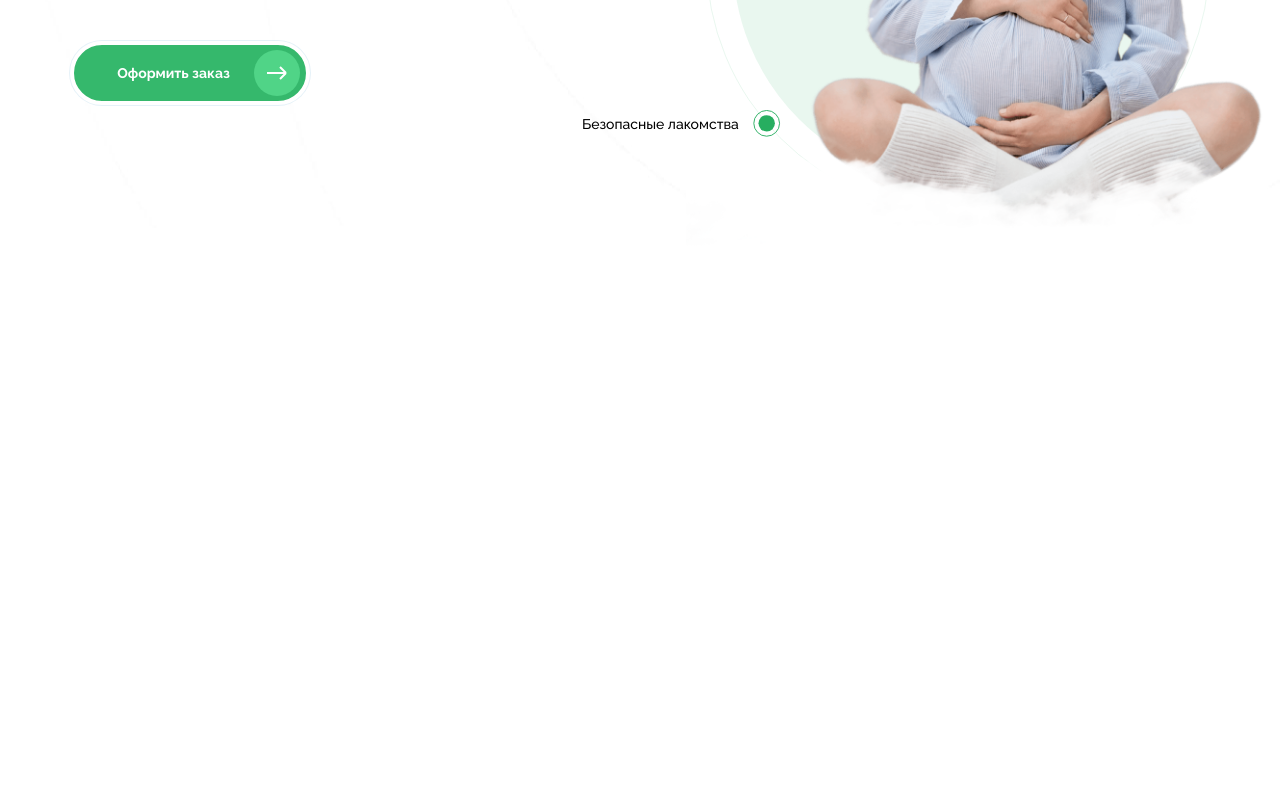
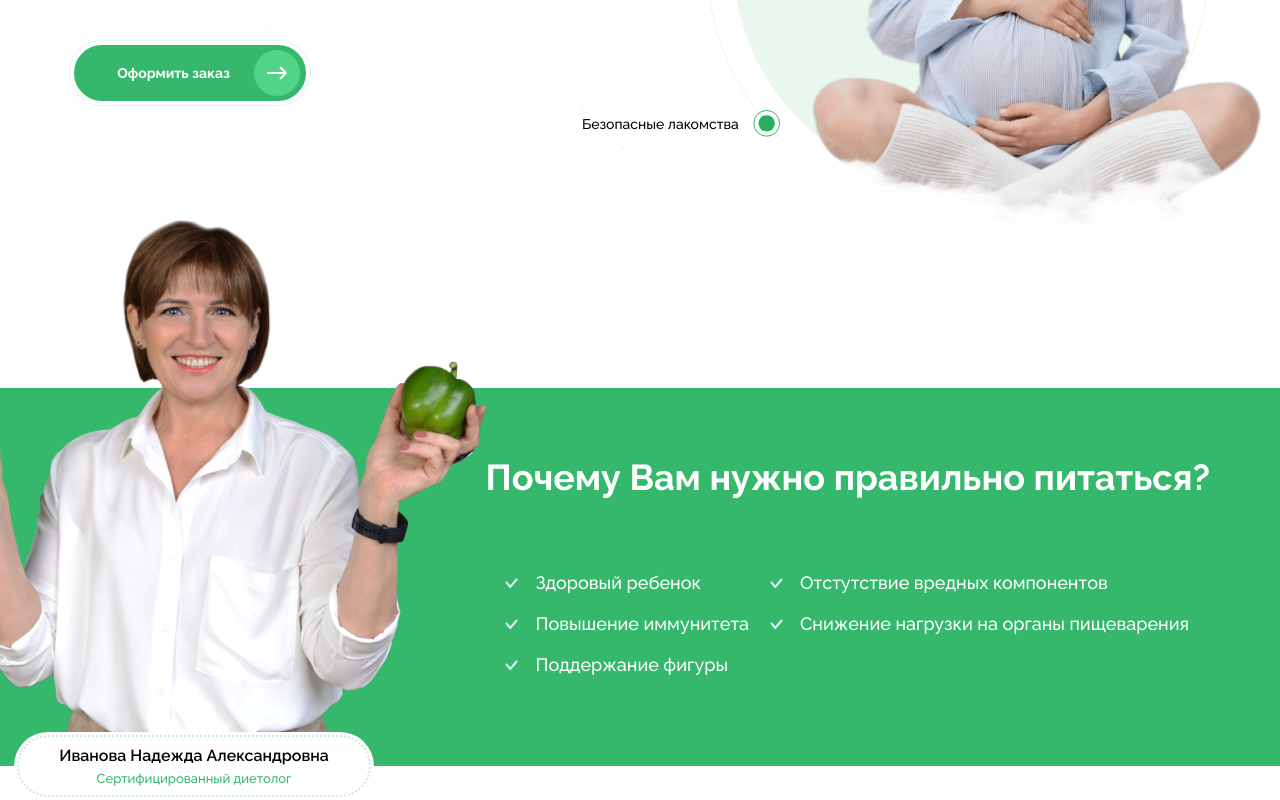
Before and after one commit to mobacsell/healthy-mom, a React (Create React App) app: page / in a window 1280 px wide. Shown: the part 464-1264 px from the top of the page. Before the commit the page ends 846 px from the top, so only its background shows below. Built offline with nearby package versions, Linux system fonts and the light colour scheme.

Commit message:
feat/fix: feat GoodNutrition comp; fix Promo background styles

```diff
--- a/src/App/App.tsx
+++ b/src/App/App.tsx
@@ -2,6 +2,7 @@ import React from "react";
 import styles from "./App.module.css";
 import { Header } from "./components/Header";
 import { Promo } from "./components/Promo";
+import { GoodNutrition } from "./components/GoodNutrition";
 
 export function App() {
   return (
@@ -9,6 +10,7 @@ export function App() {
       <Header />
       <main>
         <Promo />
+        <GoodNutrition />
       </main>
     </div>
   );
--- /dev/null
+++ b/src/App/components/GoodNutrition/GoodNutrition.module.css
@@ -0,0 +1,90 @@
+.root {
+  max-width: 1920px;
+  background-color: #35b86c;
+  margin: 160px auto 0;
+}
+
+.wrapper {
+  position: relative;
+  display: flex;
+  justify-content: flex-end;
+  gap: 58px;
+  width: 1140px;
+  min-height: 378px;
+  margin: 0 auto;
+  font-family: "Raleway", Arial, Helvetica, sans-serif;
+  color: #fff;
+}
+
+.image {
+  position: absolute;
+  bottom: 0;
+  left: -190px;
+}
+
+.content {
+  display: flex;
+  flex-direction: column;
+  gap: 58px;
+  padding-top: 68px;
+}
+
+.header {
+  font-size: 36px;
+  margin: 0;
+}
+
+.list {
+  display: flex;
+  flex-direction: column;
+  gap: 20px;
+  height: 122px;
+  flex-wrap: wrap;
+  list-style-image: url("../../../assets/goodNutrition/checkmark-proper-diet.svg");
+}
+
+.item {
+  font-size: 18px;
+  font-weight: 500;
+  padding-left: 10px;
+}
+
+.description {
+  position: relative;
+  display: flex;
+  flex-direction: column;
+  justify-content: center;
+  align-items: center;
+  gap: 6px;
+  position: absolute;
+  width: 360px;
+  height: 68px;
+  background-color: #fff;
+  left: -56px;
+  bottom: -34px;
+  border-radius: 64px;
+}
+
+.description::after {
+  content: "";
+  display: block;
+  position: absolute;
+  border: 2px dotted #35b86c44;
+  width: 350px;
+  height: 58px;
+  border-radius: 58px;
+}
+
+.name {
+  font-size: 16px;
+  font-weight: 600;
+  color: #000;
+  margin: 0;
+}
+
+.paragraph {
+  font-size: 13px;
+  font-weight: 500;
+  color: #35b86c;
+  margin: 0;
+}
--- /dev/null
+++ b/src/App/components/GoodNutrition/GoodNutrition.tsx
@@ -0,0 +1,31 @@
+import React from "react";
+import styles from "./GoodNutrition.module.css";
+import image from "../../../assets/goodNutrition/nutritionist.png";
+
+export function GoodNutrition() {
+  return (
+    <section className={styles.root}>
+      <div className={styles.wrapper}>
+        <img src={image} alt="женщина с овощами" className={styles.image} />
+        <div className={styles.content}>
+          <h1 className={styles.header}>
+            Почему Вам нужно правильно питаться?
+          </h1>
+          <ul className={styles.list}>
+            <li className={styles.item}>Здоровый ребенок</li>
+            <li className={styles.item}>Повышение иммунитета</li>
+            <li className={styles.item}>Поддержание фигуры</li>
+            <li className={styles.item}>Отстутствие вредных компонентов </li>
+            <li className={styles.item}>
+              Снижение нагрузки на органы пищеварения
+            </li>
+          </ul>
+        </div>
+        <div className={styles.description}>
+          <h1 className={styles.name}>Иванова Надежда Александровна</h1>
+          <p className={styles.paragraph}>Сертифицированный диетолог</p>
+        </div>
+      </div>
+    </section>
+  );
+}
--- /dev/null
+++ b/src/App/components/GoodNutrition/index.ts
@@ -0,0 +1 @@
+export { GoodNutrition } from "./GoodNutrition";
--- a/src/App/components/Promo/Promo.module.css
+++ b/src/App/components/Promo/Promo.module.css
@@ -1,11 +1,13 @@
-.root   {
-    margin-top: -150px;
-    padding-top: 150px;
-    background: no-repeat center center url('../../../assets/promo/background-banner.jpg')
+.root {
+  max-width: 1920px;
+  margin-top: -150px;
+  padding-top: 150px;
+  background: no-repeat center center
+    url("../../../assets/promo/background-banner.jpg");
 }
 
 .wrapper {
-  max-width: 1140px;
+  width: 1140px;
   margin: 0 auto;
   display: flex;
   justify-content: space-between;
```
Also changed, not shown: src/assets/goodNutrition/checkmark-proper-diet.svg (added), src/assets/goodNutrition/nutritionist.png (added).
